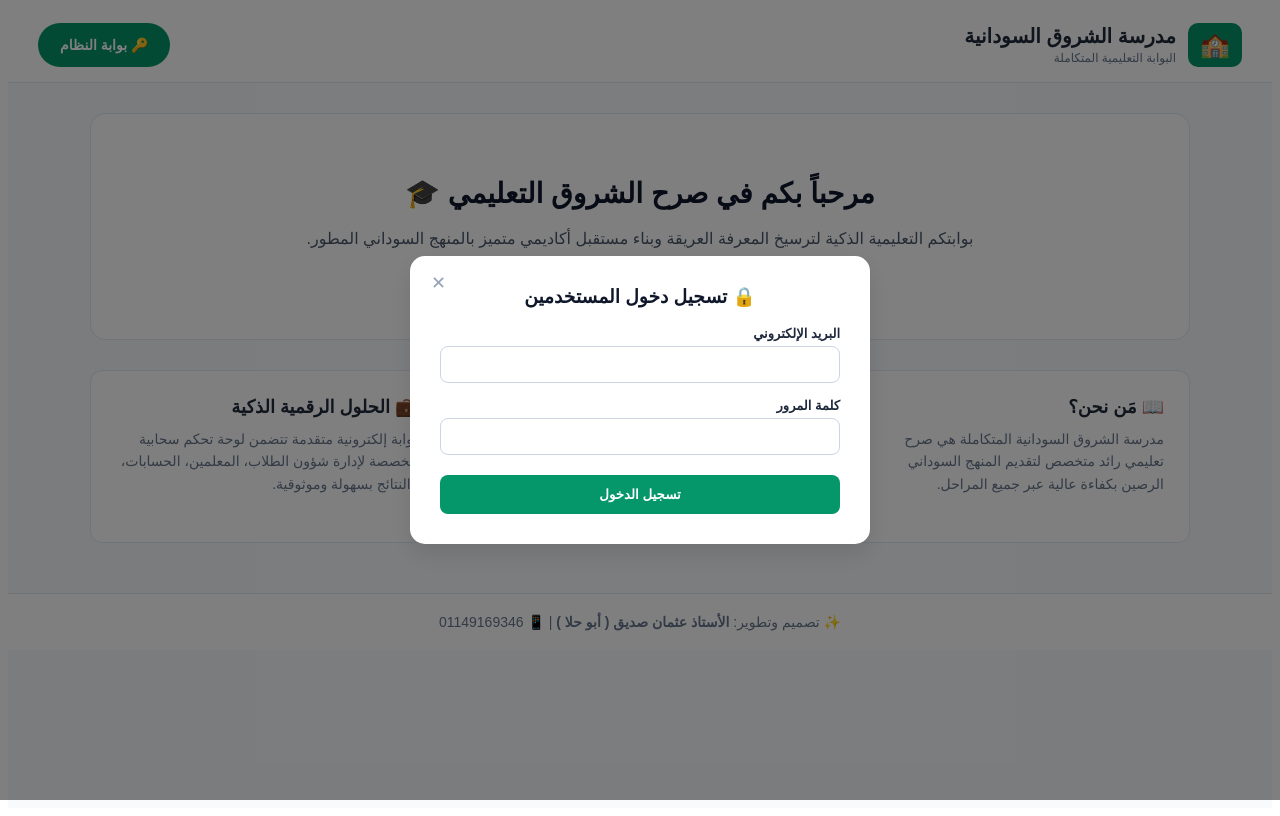
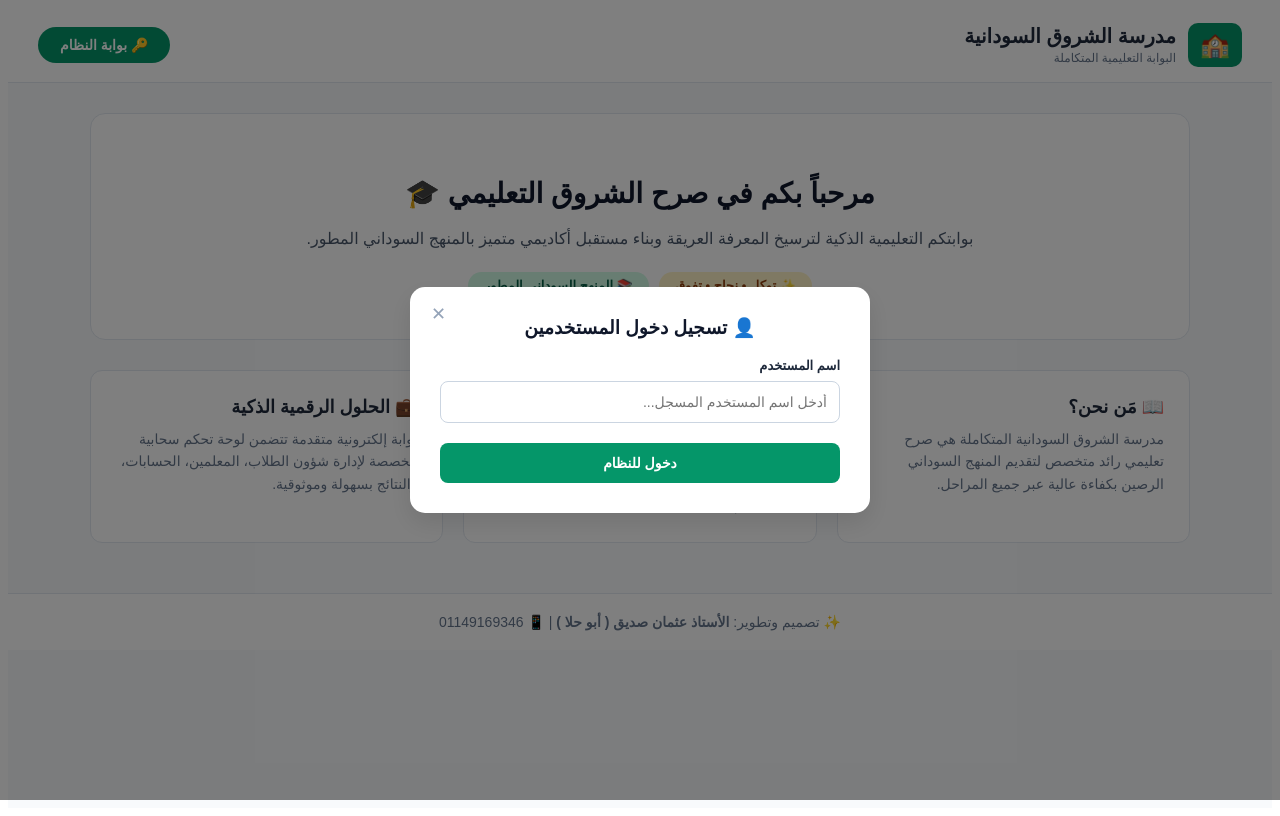
Before and after one commit to osman55-design/alshoruk-school, a React (Vite) app: page / in a window 1280 px wide. Both pictures are taken after a click on the button "🔑 بوابة النظام". Built offline with nearby package versions, Linux system fonts and the light colour scheme.

Commit message:
Refactor login to use username instead of email
Updated the login functionality to use username instead of email and adjusted the UI accordingly.

```diff
--- a/src/LandingPage.jsx
+++ b/src/LandingPage.jsx
@@ -3,40 +3,39 @@ import { supabase } from './supabaseClient';
 
 export default function LandingPage({ onLoginSuccess, goToAdmin }) {
   const [showModal, setShowModal] = useState(false);
-  const [email, setEmail] = useState('');
-  const [password, setPassword] = useState('');
+  const [username, setUsername] = useState('');
   const [loading, setLoading] = useState(false);
   const [errorMsg, setErrorMsg] = useState('');
 
+  // تسجيل الدخول باسم المستخدم
   const handleLogin = async (e) => {
     e.preventDefault();
     setLoading(true);
     setErrorMsg('');
 
     try {
-      const { data, error } = await supabase.auth.signInWithPassword({
-        email: email.trim(),
-        password: password,
-      });
+      const cleanUsername = username.trim();
 
-      if (error) {
-        throw new Error('البريد الإلكتروني أو كلمة المرور غير صحيحة');
+      // البحث عن المستخدم باسم المستخدم في جدول profiles أو users
+      const { data: userProfile, error } = await supabase
+        .from('profiles')
+        .select('*')
+        .or(`username.eq.${cleanUsername},full_name.eq.${cleanUsername}`)
+        .maybeSingle();
+
+      if (error || !userProfile) {
+        throw new Error('اسم المستخدم غير مسجل في النظام. الرجاء التأكد والتحقق مرة أخرى.');
       }
 
-      if (data?.user) {
-        const { data: profile } = await supabase
-          .from('profiles')
-          .select('*')
-          .eq('id', data.user.id)
-          .single();
+      // إرسال بيانات المستخدم والتوجيه للوحة النظام
+      if (onLoginSuccess) {
+        onLoginSuccess(userProfile);
+      }
+      if (goToAdmin) {
+        goToAdmin();
+      }
 
-        if (onLoginSuccess) {
-          onLoginSuccess(profile || data.user);
-        }
-        if (goToAdmin) {
-          goToAdmin();
-        }
-      }
+      setShowModal(false);
     } catch (err) {
       setErrorMsg(err.message);
     } finally {
@@ -45,19 +44,14 @@ export default function LandingPage({ onLoginSuccess, goToAdmin }) {
   };
 
   const handleOpenLogin = () => {
-    // إذا كانت هناك دالة توجيه مباشرة سننفذها، وإلا نفتح نافذة الدخول
-    if (goToAdmin && !onLoginSuccess) {
-      goToAdmin();
-    } else {
-      setShowModal(true);
-    }
+    setShowModal(true);
   };
 
   return (
     <div style={{ fontFamily: 'sans-serif', direction: 'rtl', backgroundColor: '#f8fafc', minHeight: '100vh', color: '#1e293b', margin: 0, padding: 0 }}>
 
       {/* الهيدر */}
-      <header style={{ backgroundColor: '#ffffff', borderBottom: '1px solid #e2e8f0', padding: '15px 30px', display: 'flex', justifyContent: 'space-between', itemsCenter: 'center', sticky: 'top' }}>
+      <header style={{ backgroundColor: '#ffffff', borderBottom: '1px solid #e2e8f0', padding: '15px 30px', display: 'flex', justifyContent: 'space-between', alignItems: 'center', sticky: 'top' }}>
         <div style={{ display: 'flex', alignItems: 'center', gap: '12px' }}>
           <div style={{ backgroundColor: '#059669', color: '#fff', fontSize: '24px', padding: '8px 12px', borderRadius: '10px' }}>🏫</div>
           <div>
@@ -74,7 +68,7 @@ export default function LandingPage({ onLoginSuccess, goToAdmin }) {
         </button>
       </header>
 
-      {/* محتوى الصفحة */}
+      {/* محتوى الصفحة الرئيسية */}
       <main style={{ maxWidth: '1100px', margin: '30px auto', padding: '0 20px' }}>
 
         {/* الترحيب */}
@@ -116,7 +110,7 @@ export default function LandingPage({ onLoginSuccess, goToAdmin }) {
 
       </main>
 
-      {/* نافذة تسجيل الدخول المنبثقة */}
+      {/* نافذة دخول المستخدمين باسم المستخدم */}
       {showModal && (
         <div style={{ position: 'fixed', top: 0, left: 0, right: 0, bottom: 0, backgroundColor: 'rgba(0,0,0,0.5)', display: 'flex', alignItems: 'center', justifyContent: 'center', zIndex: 1000 }}>
           <div style={{ backgroundColor: '#ffffff', padding: '30px', borderRadius: '15px', width: '90%', maxWidth: '400px', position: 'relative', boxShadow: '0 10px 25px rgba(0,0,0,0.1)' }}>
@@ -128,7 +122,7 @@ export default function LandingPage({ onLoginSuccess, goToAdmin }) {
               ✕
             </button>
 
-            <h3 style={{ textAlign: 'center', marginTop: 0, color: '#0f172a' }}>🔒 تسجيل دخول المستخدمين</h3>
+            <h3 style={{ textAlign: 'center', marginTop: 0, color: '#0f172a' }}>👤 تسجيل دخول المستخدمين</h3>
 
             {errorMsg && (
               <div style={{ backgroundColor: '#fef2f2', color: '#991b1b', padding: '10px', borderRadius: '8px', fontSize: '13px', marginBottom: '15px', textAlign: 'center' }}>
@@ -137,34 +131,24 @@ export default function LandingPage({ onLoginSuccess, goToAdmin }) {
             )}
 
             <form onSubmit={handleLogin}>
-              <div style={{ marginBottom: '15px' }}>
-                <label style={{ display: 'block', fontSize: '13px', fontWeight: 'bold', marginBottom: '5px' }}>البريد الإلكتروني</label>
+              <div style={{ marginBottom: '20px' }}>
+                <label style={{ display: 'block', fontSize: '13px', fontWeight: 'bold', marginBottom: '8px' }}>اسم المستخدم</label>
                 <input
-                  type="email"
+                  type="text"
                   required
-                  value={email}
-                  onChange={(e) => setEmail(e.target.value)}
-                  style={{ width: '100%', padding: '10px', borderRadius: '8px', border: '1px solid #cbd5e1', boxSizing: 'border-box' }}
-                />
-              </div>
-
-              <div style={{ marginBottom: '20px' }}>
-                <label style={{ display: 'block', fontSize: '13px', fontWeight: 'bold', marginBottom: '5px' }}>كلمة المرور</label>
-                <input
-                  type="password"
-                  required
-                  value={password}
-                  onChange={(e) => setPassword(e.target.value)}
-                  style={{ width: '100%', padding: '10px', borderRadius: '8px', border: '1px solid #cbd5e1', boxSizing: 'border-box' }}
+                  value={username}
+                  onChange={(e) => setUsername(e.target.value)}
+                  placeholder="أدخل اسم المستخدم المسجل..."
+                  style={{ width: '100%', padding: '12px', borderRadius: '8px', border: '1px solid #cbd5e1', boxSizing: 'border-box', fontSize: '14px' }}
                 />
               </div>
 
               <button
                 type="submit"
                 disabled={loading}
-                style={{ width: '100%', backgroundColor: '#059669', color: '#fff', border: 'none', padding: '12px', borderRadius: '8px', fontWeight: 'bold', cursor: 'pointer' }}
+                style={{ width: '100%', backgroundColor: '#059669', color: '#fff', border: 'none', padding: '12px', borderRadius: '8px', fontWeight: 'bold', cursor: 'pointer', fontSize: '14px' }}
               >
-                {loading ? 'جاري الدخول...' : 'تسجيل الدخول'}
+                {loading ? 'جاري التحقق...' : 'دخول للنظام'}
               </button>
             </form>
           </div>
```
